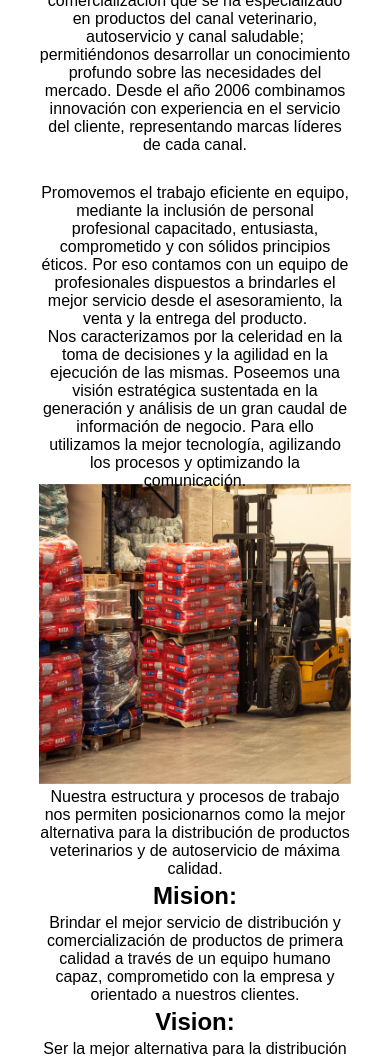
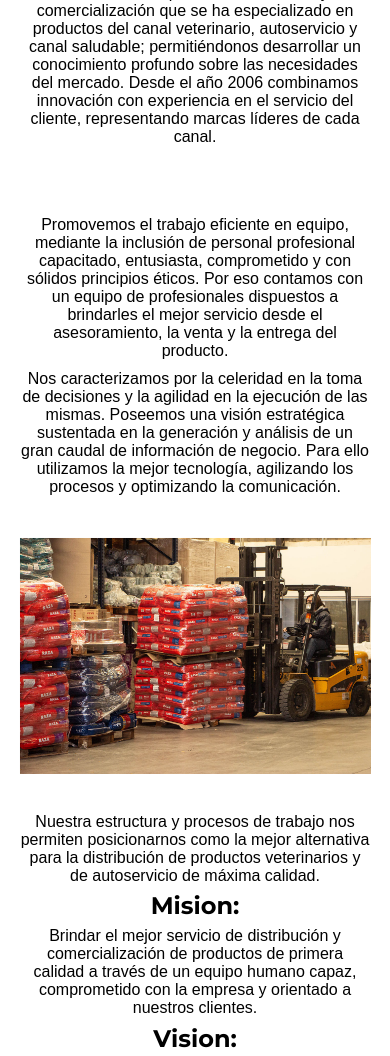
Before and after one commit to FacuMasague/PreEntrega3FacundoMasague, a website: page pages/quienes_somos.html in a window 390 px wide. Shown: the part 351-1407 px from the top of the page. Drawn offline with nearby package versions, Linux system fonts and the light colour scheme.

Commit message:
Media Querys de Index y Quienes Somos

```diff
--- a/scss/medias.scss
+++ b/scss/medias.scss
@@ -26,6 +26,28 @@
     }
 
     /* Quienes Somos */
+
+    .quienes_somos{
+        .quienes_somos__subtitle{
+            p{
+                width: 70vw;
+            }
+        }
+    }
+
+    .quienes_somos__info{
+        div{
+            height: 1250px;
+            list-style: none;
+            display: grid;
+            grid-template-rows: 300px 300px 350px 300px;
+            grid-template-columns: 1fr;
+            grid-template-areas:"texto1"
+                                "foto1"
+                                "texto2"
+                                "foto2";
+        }
+    }
 }
 
 @media (max-width: 426px) {
@@ -62,6 +84,7 @@
                 }
             }
         }
+
     }
 
     /* Index */
@@ -95,70 +118,25 @@
 
     /* Quienes Somos */
 
-    .main__quienes_somos{
-        grid-template-rows: 0.5fr 10.5fr;
-    }
-
     .quienes_somos{
-        h1{
-            text-align: center;
-            font-family: letraSubtitulo;
-            font-size: 1rem;
-        }
         .quienes_somos__subtitle{
-            font-family: Arial, Helvetica, sans-serif;
-            text-align: center;
             p{
-                width: 80%;
+                width: 90vw;
             }
         }
     }
 
-    .quienes_somos__info{
-        div{
-            height: 400px;
-            list-style: none;
-            display: grid;
-            grid-template-rows: 300px 300px 350px 300px;
-            grid-template-columns: 1fr;
-            grid-template-areas:"texto1"
-                                "foto1"
-                                "texto2"
-                                "foto2";
+    .quienes_somos__foto1,
+    .quienes_somos__foto2{
+        img{
+            width: 90%;
         }
     }
 
-    .quienes_somos__texto1{
-        display: flex;
-        flex-direction: column;
-        justify-content: space-evenly;
-        align-items: center;
-    }
-
-    .quienes_somos__foto1{
-        display: flex;
-        flex-direction: column;
-        justify-content: center;
-        align-items: center;
-        img{
-            width: 80%;
-        }
-    }
-
+    .quienes_somos__texto1,
     .quienes_somos__texto2{
-        display: flex;
-        flex-direction: column;
-        justify-content: space-evenly;
-        align-items: center;
-    }
-
-    .quienes_somos__foto2{
-        display: flex;
-        flex-direction: column;
-        justify-content: center;
-        align-items: center;
-        img{
-            width: 80%;
+        p{
+            width: 90%;
         }
     }
 }
--- a/scss/quienes_somos.scss
+++ b/scss/quienes_somos.scss
@@ -1,12 +1,11 @@
 .main__quienes_somos{
     display: grid;
-    grid-template-columns: 1fr;
-    grid-template-areas:"quienesSomos_img"
-                        "quienesSomos";
+    grid-template-areas:"quienes_somos_img"
+                        "quienes_somos";
 }
 
 .quienes_somos__img{
-    grid-area: quienesSomos_img;
+    grid-area: quienes_somos_img;
     img{
         width: 100%;
     }
@@ -14,22 +13,23 @@
 
 .quienes_somos{
     margin-top: $margin/2;
-    grid-area: quienesSomos;
+    width: 100vw;
+    grid-area: quienes_somos;
     h1{
         text-align: center;
         font-family: letraSubtitulo;
-        font-size: 2rem;
     }
     .quienes_somos__subtitle{
-        font-family: Arial, Helvetica, sans-serif;
-        text-align: center;
+        width: 100vw;
+        margin-bottom: $margin;
         display: flex;
         flex-direction: row;
-        justify-content: center;
+        justify-content: space-evenly;
         align-items: center;
-        margin-bottom: $margin/2;
         p{
             width: 50vw;
+            text-align: center;
+            font-family: arial;
         }
     }
 }
@@ -39,24 +39,20 @@
         height: 800px;
         list-style: none;
         display: grid;
-        grid-template-rows: 400px 400px;
         grid-template-columns: 1fr 1fr;
         grid-template-areas:"foto1 texto1"
                             "texto2 foto2";
-        li{
-            font-family: Arial, Helvetica, sans-serif;
-        }
     }
 }
 
 .quienes_somos__foto1{
     grid-area: foto1;
     display: flex;
-    flex-direction: row;
-    justify-content: center;
+    flex-direction: column;
+    justify-content: space-evenly;
     align-items: center;
     img{
-        height: 300px;
+        width: 60%;
     }
 }
 
@@ -66,9 +62,10 @@
     flex-direction: column;
     justify-content: space-evenly;
     align-items: center;
-    text-align: center;
     p{
-        width: 80%;
+        text-align: center;
+        width: 70%;
+        font-family: Arial, Helvetica, sans-serif;
     }
 }
 
@@ -78,19 +75,23 @@
     flex-direction: column;
     justify-content: space-evenly;
     align-items: center;
-    text-align: center;
+    h2{
+        font-family: letraSubtitulo;
+    }
     p{
-        width: 80%;
+        text-align: center;
+        width: 70%;
+        font-family: Arial, Helvetica, sans-serif;
     }
 }
 
 .quienes_somos__foto2{
     grid-area: foto2;
     display: flex;
-    flex-direction: row;
-    justify-content: center;
+    flex-direction: column;
+    justify-content: space-evenly;
     align-items: center;
     img{
-        height: 300px;
+        width: 60%;
     }
 }
```
Also changed, not shown: css/style.css.
